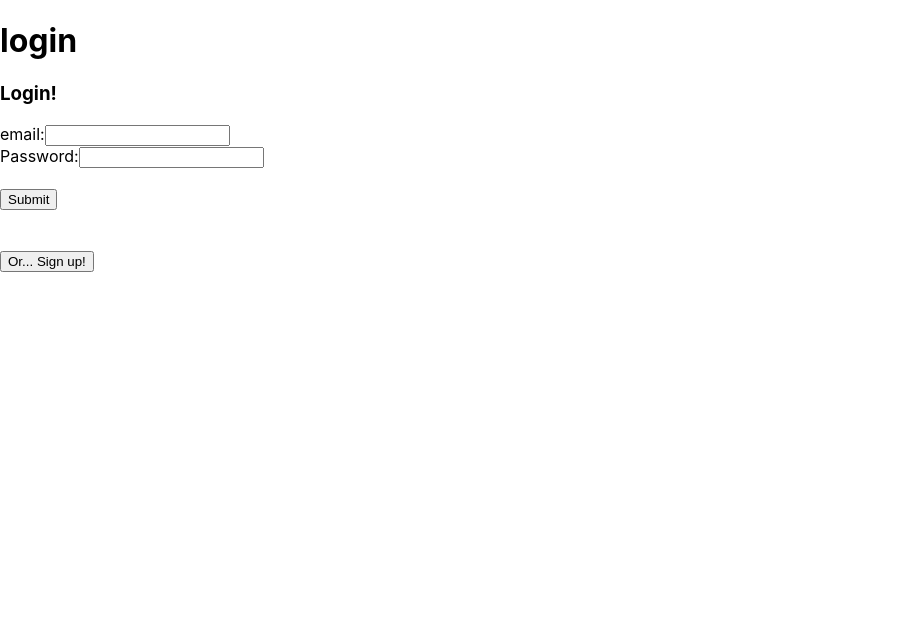
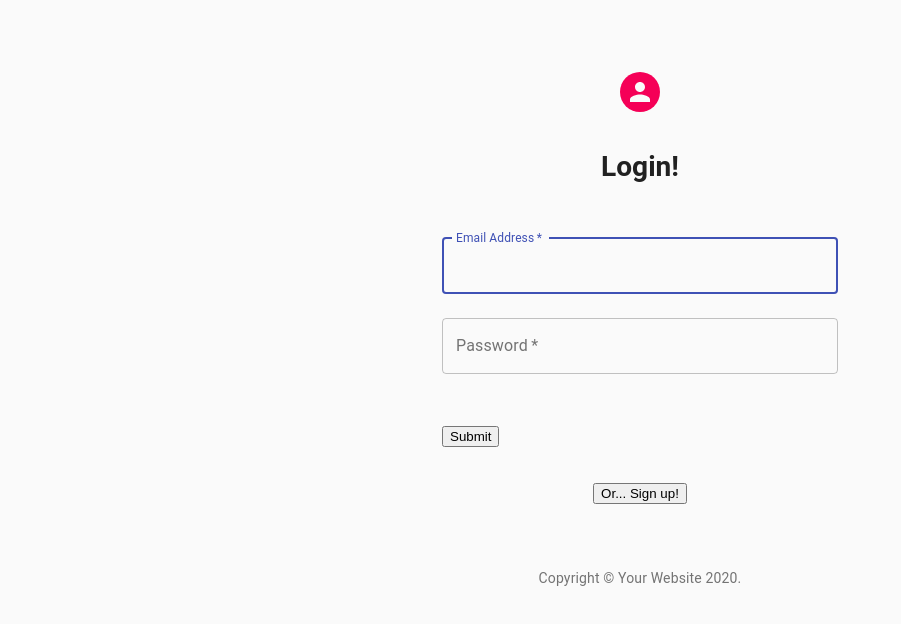
Before and after one commit to SincerelyBrittany/music-diary-client, a React (Create React App) app: page / in a window 1280 px wide. Shown: the top 624 px of the page, without its empty margins (0-901 px from the left). Built offline with nearby package versions, Linux system fonts and the light colour scheme.

Commit message:
adds material.ui login and sign up css

```diff
--- a/package.json
+++ b/package.json
@@ -3,6 +3,7 @@
   "version": "0.1.0",
   "private": true,
   "dependencies": {
+    "@material-ui/core": "^4.11.2",
     "@testing-library/jest-dom": "^5.11.4",
     "@testing-library/react": "^11.1.0",
     "@testing-library/user-event": "^12.1.10",
--- a/src/App.js
+++ b/src/App.js
@@ -1,6 +1,7 @@
 import { Component } from 'react'
 import './App.css';
 import Login from './components/Login'
+import { autoLogin, logout } from './actions/actionCreators'
 // import Navbar from './containers/Navbar'
 // import Home from './components/Home'
 import { BrowserRouter as Router, Route, Redirect, NavLink } from 'react-router-dom';
@@ -8,17 +9,12 @@ import { connect } from 'react-redux'
 
 class App extends Component {
 
-  loggedIn = () => {
-    if (localStorage.token || sessionStorage.token) {
-      return true
-    }
-    return true
+  componentDidMount(){
+    localStorage.token && this.props.autoLogin()
   }
-
   render() {
     return (
       <>
-      <h1> login </h1>
          <Login />
       </>
     );
@@ -26,10 +22,6 @@ class App extends Component {
 }
 
 
-const mapStateToProps = (state) => {
-  return {
-    search: state.search,
-  }
-}
+const mapStateToProps = (state) => ({user: state.user})
 
-export default connect(mapStateToProps)(App);
+export default connect(mapStateToProps, { autoLogin, logout })(App);
--- a/src/components/Login.js
+++ b/src/components/Login.js
@@ -1,10 +1,57 @@
 import React from 'react'
+import Avatar from '@material-ui/core/Avatar';
+import Button from '@material-ui/core/Button';
+import CssBaseline from '@material-ui/core/CssBaseline';
+import TextField from '@material-ui/core/TextField';
+import FormControlLabel from '@material-ui/core/FormControlLabel';
+import Checkbox from '@material-ui/core/Checkbox';
+import Link from '@material-ui/core/Link';
+import Grid from '@material-ui/core/Grid';
+import Box from '@material-ui/core/Box';
+// import LockOutlinedIcon from '@material-ui/icons/LockOutlined';
+import Typography from '@material-ui/core/Typography';
+import { makeStyles } from '@material-ui/core/styles';
+import Container from '@material-ui/core/Container';
 import { connect } from 'react-redux'
 import { toggleSignup, handleLoginFormChange, sendSignup, sendLogin } from '../actions/actionCreators'
 
 const Login = (props) => {
   const { signup, toggleSignup, form, handleLoginFormChange, sendSignup, sendLogin } = props
   const { email, username, password, passwordConfirmation } = form
+
+
+  function Copyright() {
+    return (
+      <Typography variant="body2" color="textSecondary" align="center">
+        {'Copyright © '}
+        <Link color="inherit" href="https://material-ui.com/">
+          Your Website
+        </Link>{' '}
+        {new Date().getFullYear()}
+        {'.'}
+      </Typography>
+    );
+  }
+
+  const useStyles = makeStyles((theme) => ({
+    paper: {
+      marginTop: theme.spacing(8),
+      display: 'flex',
+      flexDirection: 'column',
+      alignItems: 'center',
+    },
+    avatar: {
+      margin: theme.spacing(1),
+      backgroundColor: theme.palette.secondary.main,
+    },
+    form: {
+      width: '100%', // Fix IE 11 issue.
+      marginTop: theme.spacing(1),
+    },
+    submit: {
+      margin: theme.spacing(3, 0, 2),
+    },
+  }));
 
   const onSubmit = (e) => {
     e.preventDefault()
@@ -19,37 +66,98 @@ const Login = (props) => {
     }
   }
 
+  const classes = useStyles();
   return(
     <>
-      <h3>{signup ? "Sign up!" : "Login!"} </h3>
-      <form onSubmit={ onSubmit }>
-        <label>
-          email:
-          <input type="text" name="email" value={email} onChange={handleLoginFormChange} />
-        </label><br/>
-        <label>
-          Password:
-          <input type="password" name="password" value={password} onChange={handleLoginFormChange} />
-        </label><br/>
+      <Container component="main" maxWidth="xs">
+      <CssBaseline />
+      <div className={classes.paper}>
+        <Avatar className={classes.avatar}>
+          {/* <LockOutlinedIcon /> */}
+        </Avatar>
+        <Typography component="h1" variant="h5">
+        <h3>{signup ? "Sign up!" : "Login!"} </h3>
+        </Typography>
+      <form className={classes.form} noValidate onSubmit={ onSubmit }>
+      <TextField
+            variant="outlined"
+            margin="normal"
+            required
+            fullWidth
+            id="email"
+            label="Email Address"
+            name="email"
+            autoComplete="email"
+            autoFocus
+            value={email}
+            onChange={handleLoginFormChange}
+          />
+        <br/>
+        <TextField
+            variant="outlined"
+            margin="normal"
+            required
+            fullWidth
+            name="password"
+            label="Password"
+            type="password"
+            id="password"
+            autoComplete="current-password"
+            value={password}
+            onChange={handleLoginFormChange}
+          />
+     <br/>
         {signup &&
           <>
-             <label>
-              username:
-              <input type="text" name="username" value={username} onChange={handleLoginFormChange} />
-            </label>
-            <label>
-              Password Confirmation:
-              <input type="password" name="passwordConfirmation" value={passwordConfirmation} onChange={handleLoginFormChange} />
-            </label>
+            <TextField
+            variant="outlined"
+            margin="normal"
+            required
+            fullWidth
+            name="username"
+            label="username"
+            type="text"
+            id="username"
+            autoComplete="username"
+            value={username}
+            onChange={handleLoginFormChange}
+          />
+            <TextField
+            variant="outlined"
+            margin="normal"
+            required
+            fullWidth
+            name="passwordConfirmation"
+            label="passwordConfirmation"
+            type="password"
+            id="passwordConfirmation"
+            autoComplete="passwordConfirmation"
+            value={passwordConfirmation}
+            onChange={handleLoginFormChange}
+          />
           </>
         }
         <br/>
-        <input type="submit" value="Submit" />
-      </form>
+        <input type="submit"
+            fullWidth
+            variant="contained"
+            color="primary"
+            className={classes.submit}
+            value="Submit" />
       <br/>
       <br/>
-      <button onClick={toggleSignup}>Or... {signup ? "Login!" : "Sign up!"}</button>
-    </>
+         </form>
+         <button
+            fullWidth
+            variant="contained"
+            color="primary"
+            onClick={toggleSignup}>Or... {signup ? "Login!" : "Sign up!"}</button>
+      </div>
+      <Box mt={8}>
+        <Copyright />
+      </Box>
+      </Container>
+      </>
   )
 }
 
```
Also changed, not shown: src/components/Signup.js (deleted, +0 -40 lines), src/reducers/userReducer.js (+0 -23 lines), 2 other files (tests, documents, lock files or other folders).
